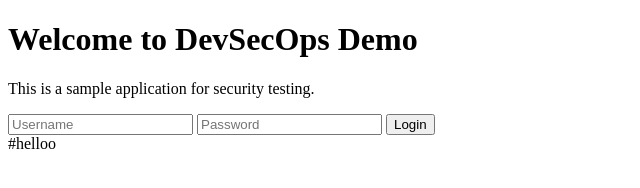
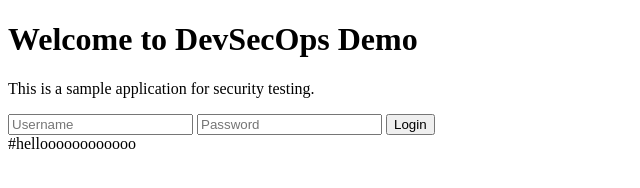
Before and after one commit to ali4210/DevSecOps-_Project-_1, a website: page index.html in a window 1280 px wide. Shown: the full height of the page, 0-640 px from the left. Drawn offline with Linux system fonts and the light colour scheme.

Commit message:
Update comment from '#helloo' to '#helloooooooooooo'

```diff
--- a/index.html
+++ b/index.html
@@ -13,4 +13,4 @@
     </form>
 </body>
 </html>
-#helloo
+#helloooooooooooo
```
